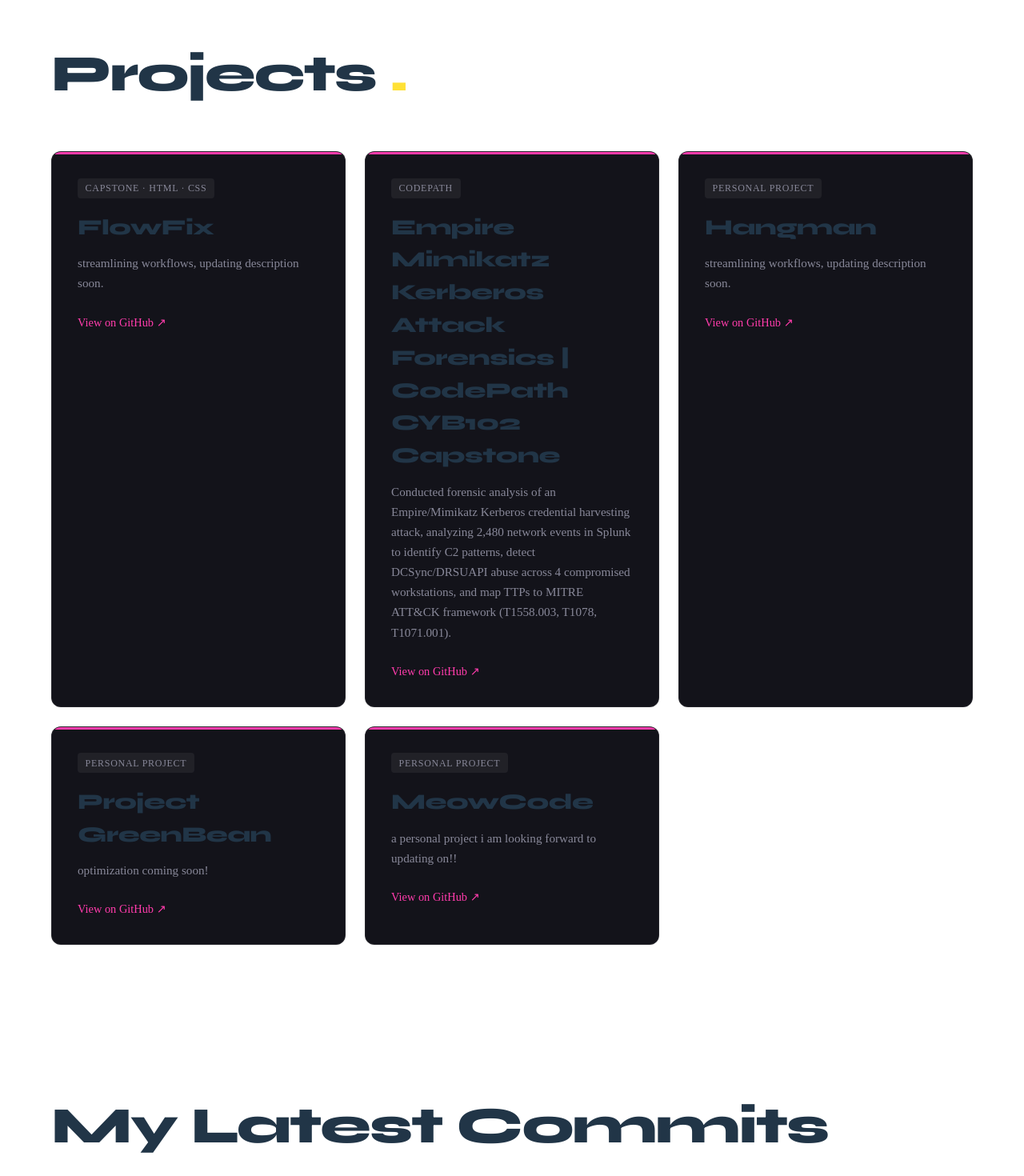
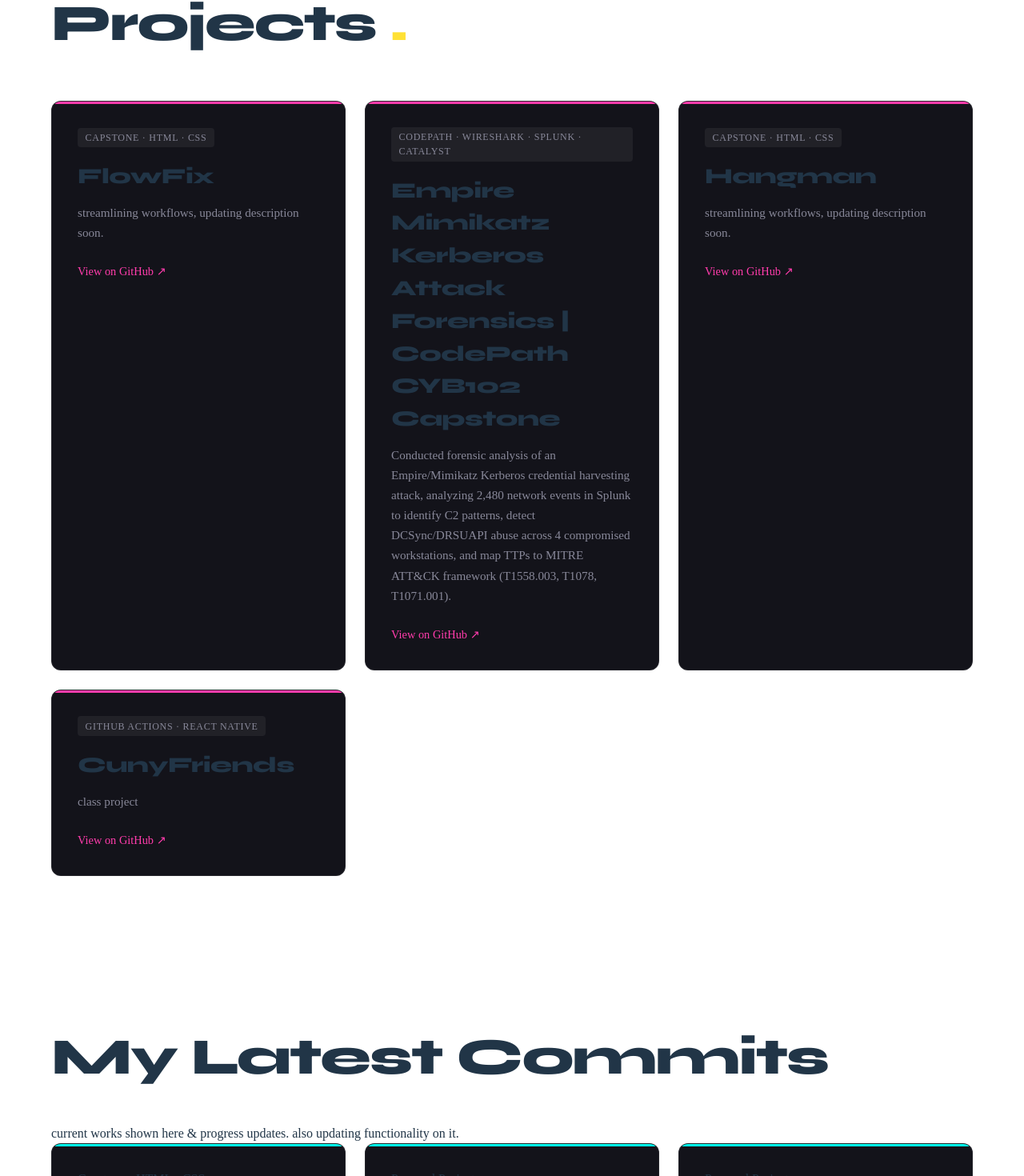
Before and after one commit to Leilamoumou/Leilamoumou, a React (Vite) app in the folder portfolio-website/: page / in a window 1280 px wide. Shown: the part 1294-2764 px from the top of the page at 80% size. Built offline with nearby package versions, Linux system fonts and the light colour scheme.

Commit message:
updating

```diff
--- a/portfolio-website/src/App.jsx
+++ b/portfolio-website/src/App.jsx
@@ -10,10 +10,7 @@ const NAV_LINKS = [
   {
     href: '#projects' , label: "Projects"
   },
-  {
-    href: '#contact' , label: "Contact"
 
-  },
   //NEW LINKS : 3/17/26
   //2 NEW LINKS : 1, #INTERESTS . 2, #CURRENTLY
   {
@@ -22,6 +19,11 @@ const NAV_LINKS = [
 {
   href: "#currently", label: "Curr_Commits"
 },
+
+{
+    href: '#contact' , label: "Contact"
+
+  },
 ]
 
 const PROJECTS = [
@@ -41,7 +43,7 @@ const PROJECTS = [
     description: "Conducted forensic analysis of an Empire/Mimikatz Kerberos credential harvesting attack, analyzing 2,480 network events in Splunk to identify C2 patterns, detect DCSync/DRSUAPI abuse across 4 compromised workstations, and map TTPs to MITRE ATT&CK framework (T1558.003, T1078, T1071.001).",
    //need to properly link the material.
     github: "https://github.com/Leilamoumou/flowfix-capstone",
-    tag: "CodePath",
+    tag: ["CodePath","Wireshark","Splunk","Catalyst"],
     color: '#FF3CAC'
   },
    {
@@ -50,28 +52,18 @@ const PROJECTS = [
     //update w details
     description: "streamlining workflows, updating description soon.",
     github: "https://github.com/Leilamoumou/Hangman",
-    tag: "Personal Project",
-    color: '#FF3CAC'
-  }
-  ,
-  {
-    id: 4,
-    name: "Project GreenBean",
-    //update w details
-    description: "optimization coming soon!",
-    github: "https://github.com/Leilamoumou/greenbean",
-    tag: "Personal Project",
+    tag: ["Capstone","HTML","CSS"],
     color: '#FF3CAC'
   },
   {
-    id: 5,
-    name: "MeowCode",
-    //update w details
-    description: "a personal project i am looking forward to updating on!!",
-    github: "https://github.com/Leilamoumou/Meowcode",
-    tag: "Personal Project",
-    color: '#FF3CAC'
+    id: 4,
+    name: "CunyFriends",
+    description: "class project",
+    github:"https://github.com/Leilamoumou/cuny-friends-csci405 ",
+    tag:["GitHub Actions","React Native"],
+    color:'#FF3CAC'
   }
+
 
 ]
 //interests
@@ -87,8 +79,26 @@ const CURRENT=[
     description: "streamlining workflows, updating description soon.",
     github: "https://github.com/Leilamoumou/flowfix-capstone",
     tag: ["Capstone","HTML","CSS"],
-    color: '#FF3CAC'
+    color: '#00FFED'
   },
+    {
+    id: 2,
+    name: "Project GreenBean",
+    //update w details
+    description: "optimization coming soon!",
+    github: "https://github.com/Leilamoumou/greenbean",
+    tag: "Personal Project",
+    color: '#00FFED'
+  },
+  {
+    id: 3,
+    name: "MeowCode",
+    //update w details
+    description: "a personal project i am looking forward to updating on!!",
+    github: "https://github.com/Leilamoumou/Meowcode",
+    tag: "Personal Project",
+    color: '#00FFED'
+  }
 ]
 
 // NAVBAR
@@ -142,7 +152,6 @@ function Hero(){
 
  <div className="hero__ctas">
     <a href="#projects" className="hero__cta">See My Work Here!→</a>
-    <a href="#interests" className="hero__cta">My Passions &amp;&amp; Interests Pertaining To The Field→</a>
     <a href="#currently" className="hero__cta">Check Out What I'm Currently Up To→</a>
 </div>
       </div>
```
